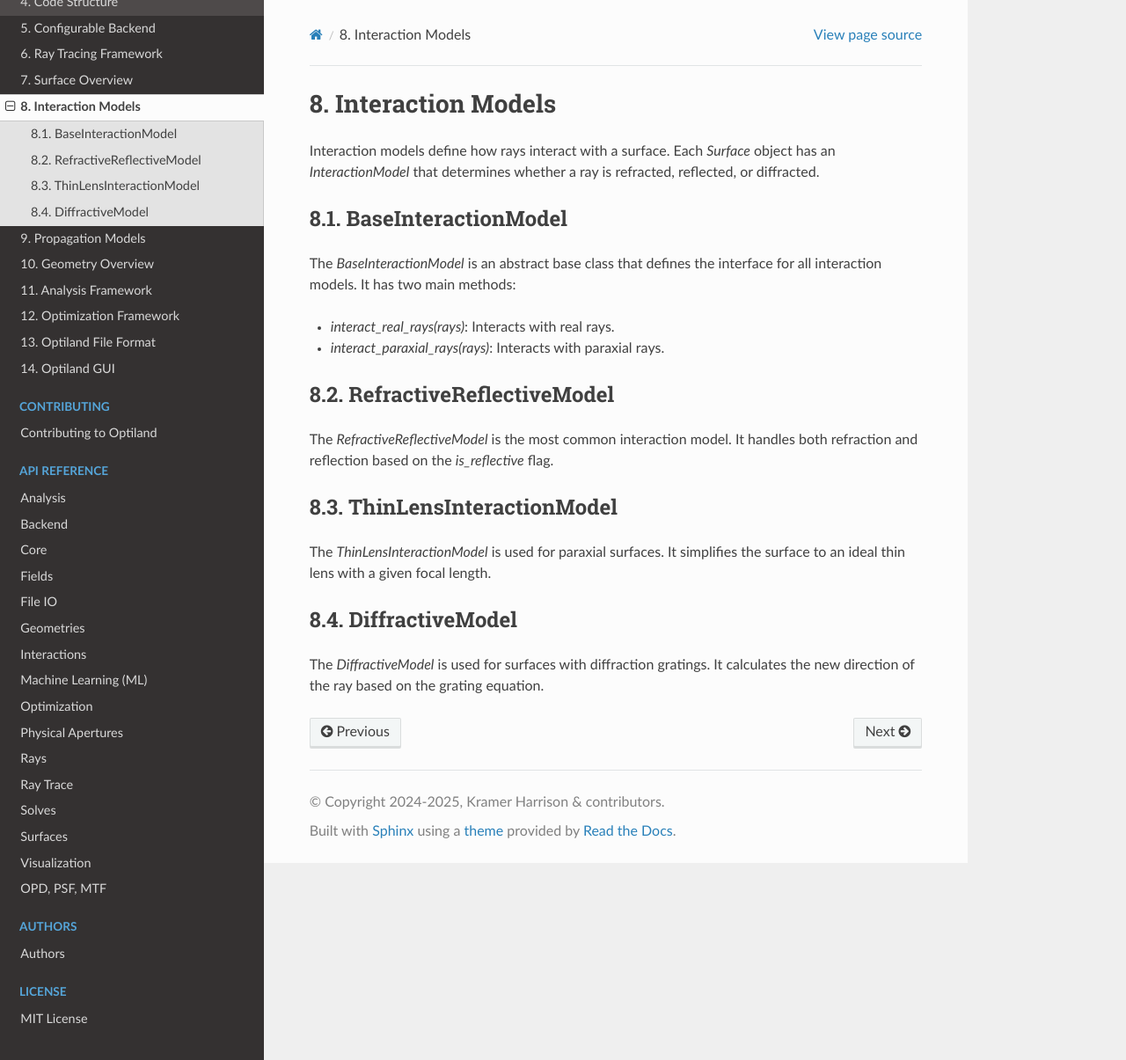
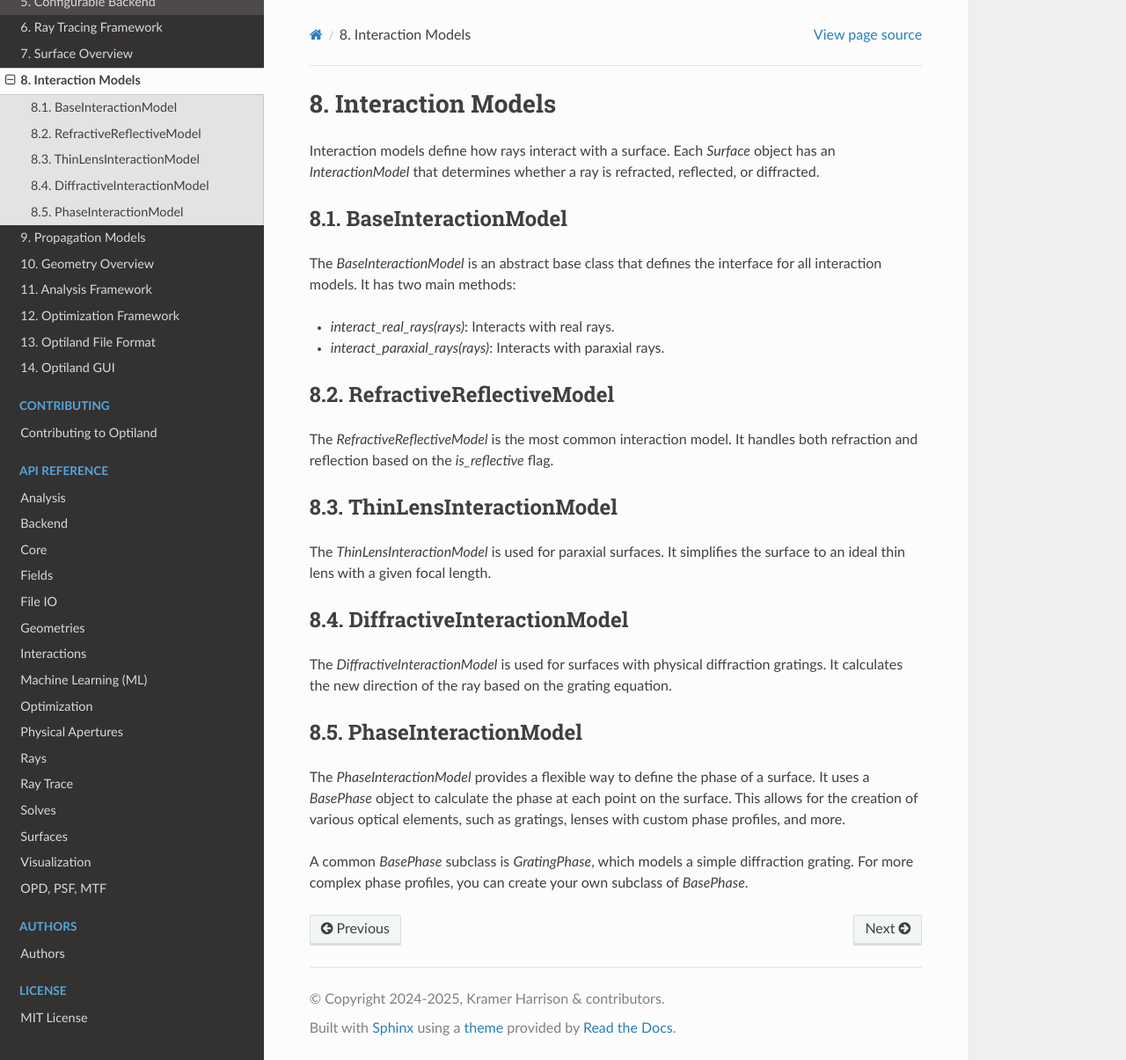
Before and after one commit to HarrisonKramer/optiland, a Sphinx documentation site: the page built from docs/developers_guide/interaction_models.rst, in a window 1280 px wide and 1205 px high. Shown: the whole window at 88% size. Built offline with Sphinx 7.4.7 and the Read the Docs theme 3.1.0, drawn with Linux system fonts in a browser that asks for light colours; pages that are not in the unit, such as notebooks, are missing from menus.

Commit message:
feat(docs): Add documentation for phase profiles
Adds comprehensive documentation for the new phase profile functionality.

- Creates two new Jupyter notebooks in the gallery:
  - `simple_grating.ipynb`: Demonstrates a simple grating using `PhaseInteractionModel`.
  - `complex_phase_profile.ipynb`: Showcases a custom, user-defined phase profile.
- Restructures the documentation gallery to include the new examples.
- Updates the developer's guide with information on the `PhaseInteractionModel`.

```diff
--- a/docs/developers_guide/interaction_models.rst
+++ b/docs/developers_guide/interaction_models.rst
@@ -23,7 +23,14 @@ ThinLensInteractionModel
 
 The `ThinLensInteractionModel` is used for paraxial surfaces. It simplifies the surface to an ideal thin lens with a given focal length.
 
-DiffractiveModel
-----------------
+DiffractiveInteractionModel
+-------------------------
 
-The `DiffractiveModel` is used for surfaces with diffraction gratings. It calculates the new direction of the ray based on the grating equation.
+The `DiffractiveInteractionModel` is used for surfaces with physical diffraction gratings. It calculates the new direction of the ray based on the grating equation.
+
+PhaseInteractionModel
+---------------------
+
+The `PhaseInteractionModel` provides a flexible way to define the phase of a surface. It uses a `BasePhase` object to calculate the phase at each point on the surface. This allows for the creation of various optical elements, such as gratings, lenses with custom phase profiles, and more.
+
+A common `BasePhase` subclass is `GratingPhase`, which models a simple diffraction grating. For more complex phase profiles, you can create your own subclass of `BasePhase`.
--- a/docs/index.rst
+++ b/docs/index.rst
@@ -104,7 +104,7 @@ Not sure what to type in the shell? Here are a few ideas to explore Optiland rig
    gallery/optimization
    gallery/tolerancing
    gallery/freeforms
-   gallery/diffractive
+   gallery/diffractive_and_phase
    gallery/differentiable_ray_tracing
    gallery/real_world_projects
    gallery/external_tools
```
Also changed, not shown: docs/gallery/diffractive.rst (deleted, +0 -11 lines), docs/gallery/diffractive_and_phase.rst (added, +25 -0 lines), docs/gallery/notebooks/complex_phase_profile.ipynb (added), docs/gallery/notebooks/simple_grating.ipynb (added).
